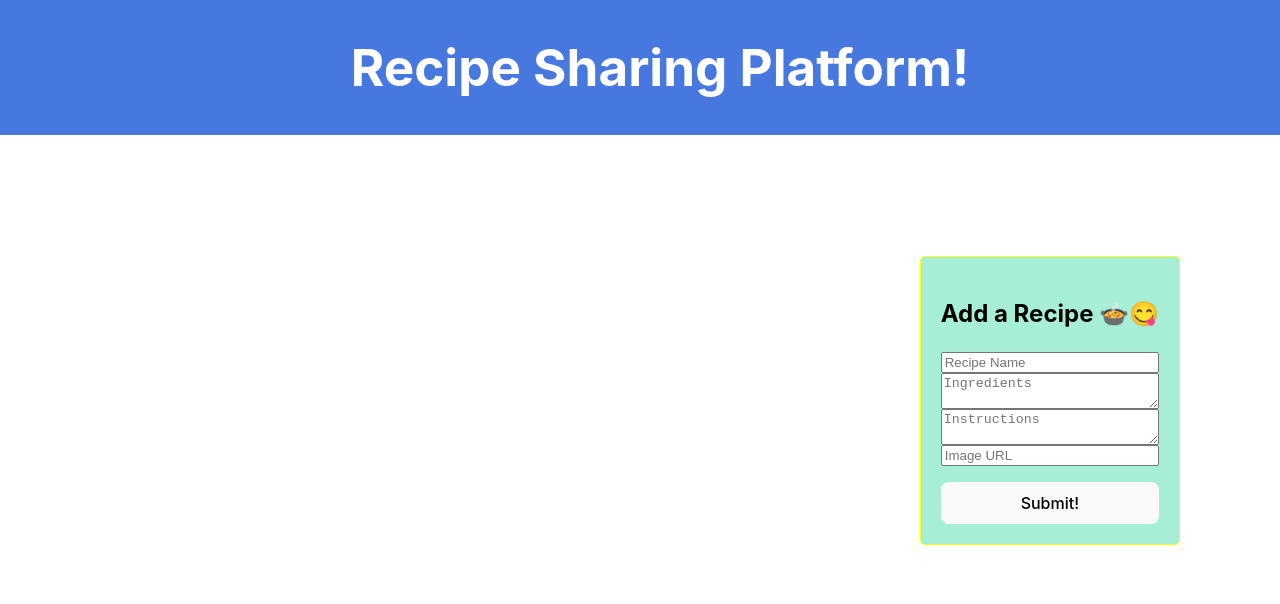
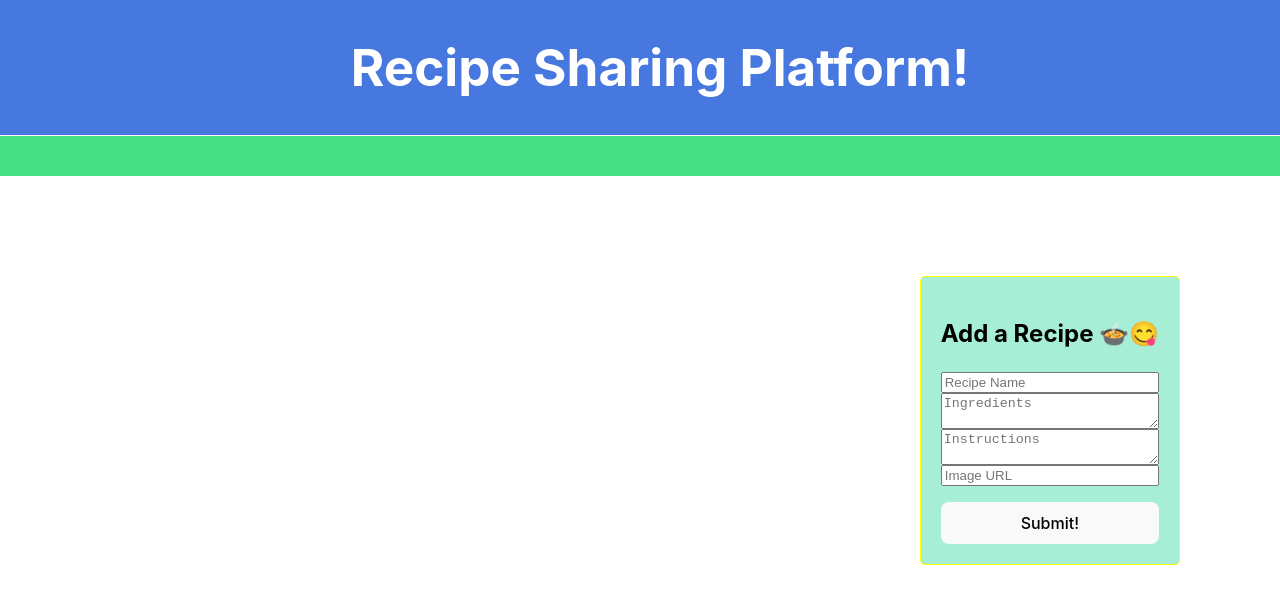
Before and after one commit to jasmine-n-white/Recipe-Sharing-Platform, a React (Vite) app in the folder recipe-sharing-platform/: page / in a window 1280 px wide. Shown: the top 604 px of the page. Built offline with nearby package versions, Linux system fonts and the light colour scheme.

Commit message:
made all components

```diff
--- a/recipe-sharing-platform/src/App.css
+++ b/recipe-sharing-platform/src/App.css
@@ -43,5 +43,12 @@
   list-style-type: none;
   color: red;
 
+}
 
+.grid-container {
+  display: grid;
+  grid-template-columns: repeat(auto-fill, minmax(300px, 1fr));
+  gap: 20px;
+  padding: 20px;
+  background-color: #47e087;
 }
--- a/recipe-sharing-platform/src/App.jsx
+++ b/recipe-sharing-platform/src/App.jsx
@@ -1,15 +1,20 @@
 import { useState } from 'react'
 import Header from './Header'
 import Form from './Form'
+import RecipeList from './RecipeList';
 import './App.css'
 
 function App() {
-  const [likes, setLikes] = useState(0);
+  const [posts, setPosts] = useState([]);
+  const addRecipe = (newPost) => {
+    setPosts([...posts, newPost]);
+  }
 
   return (
     <>
       <Header />
-      <Form />
+      <RecipeList recipes={posts}/>
+      <Form addRecipe={addRecipe} />
     </>
   )
 }
--- a/recipe-sharing-platform/src/Form.jsx
+++ b/recipe-sharing-platform/src/Form.jsx
@@ -1,9 +1,9 @@
 import {useState} from 'react';
 import validator from 'validator';
 
-function Form() {
+function Form({addRecipe}) {
   const [formData, setFormData] = useState({recipeName: "", ingredients: "", instructions: "", imageURL: ""});
-  const [errors, setErrors] = useState({recipeName: "", ingredients: "", instructions: "", imageURL: ""});
+  const [errors, setErrors] = useState({recipeName: "", ingredients: "", instructions: "", imageURL: "", overallForm: ""});
   const handleRecipeName = (event) => {
     const {value} = event.target;
     if (value.length < 2) {
@@ -36,22 +36,33 @@ setFormData({ ...formData, instructions: value });
 
 const handleImageURL = (event) => {
   const {value} = event.target;
-  if (!validator.isURL(value)) {
-    setErrors({ ...errors, imageURL: "A valid URL for the image is required."});
-  } else {
-    setErrors({ ...errors, imageURL: ""});
-  }
+  // if (!validator.isURL(value)) {
+  //   setErrors({ ...errors, imageURL: "A valid URL for the image is required."});
+  // } else {
+  //   setErrors({ ...errors, imageURL: ""});
+  // }
   setFormData({ ... formData, imageURL: value});
 }
 
+const handleSubmission = (event) => {
+  event.preventDefault();
+  const {recipeName, ingredients, instructions, imageURL} = formData;
+  if (recipeName && !errors.recipeName && ingredients && !errors.ingredients && instructions && !errors.instructions && imageURL && !errors.imageURL) {
+    addRecipe(formData);
+    setFormData({recipeName: "", ingredients:"", instructions:"", imageURL:""});
+    setErrors({recipeName: "", ingredients:"", instructions:"", imageURL:""});
+  } else {
+    setErrors({...errors, overallForm: "Something is wrong with your form!"});
+  }
+}
   return (
     <div className="recipeForm">
     <h2>Add a Recipe 🍲😋</h2>
-    <form>
+    <form onSubmit={handleSubmission}>
         <input id="recipeName" name="recipeName" type="text" placeholder="Recipe Name" value={formData.recipeName} onChange={handleRecipeName} />
         <textarea id="ingredients" name="ingredients" type="text" placeholder="Ingredients" value={formData.ingredients} onChange={handleIngredients} />
         <textarea id="instructions" name="instructions" type="text" placeholder="Instructions" value={formData.instructions} onChange={handleInstructions} />
-        <input id="imageURL"name="imageURL" type="url" placeholder="Image URL" value={formData.imageURL} onChange={handleImageURL} />
+        <input id="imageURL"name="imageURL" type="text" placeholder="Image URL" value={formData.imageURL} onChange={handleImageURL} />
         <section className="errors">
           <ul>
             {Object.values(errors).map((error, i) => (
--- /dev/null
+++ b/recipe-sharing-platform/src/Recipe.jsx
@@ -0,0 +1,14 @@
+
+function Recipe({recipe}) {
+  return (
+   <div>
+    <h3>{recipe.recipeName}</h3>
+    <p>{recipe.ingredients}</p>
+    <p>{recipe.instructions}</p>
+    <img src= {recipe.imageURL} alt="user image"/>
+
+   </div>
+  )
+}
+
+export default Recipe
--- /dev/null
+++ b/recipe-sharing-platform/src/RecipeList.jsx
@@ -0,0 +1,16 @@
+import Recipe from './Recipe';
+
+function RecipeList({recipes}) {
+  const posts = [];
+  for(let i=0; i < recipes.length; i++) {
+    const recipe = recipes[i];
+    posts.push(<Recipe key={i} recipe={recipe} />);
+  }
+  return (
+    <>
+    <div className="grid-container">{posts}</div>
+    </>
+  )
+}
+
+export default RecipeList
```
